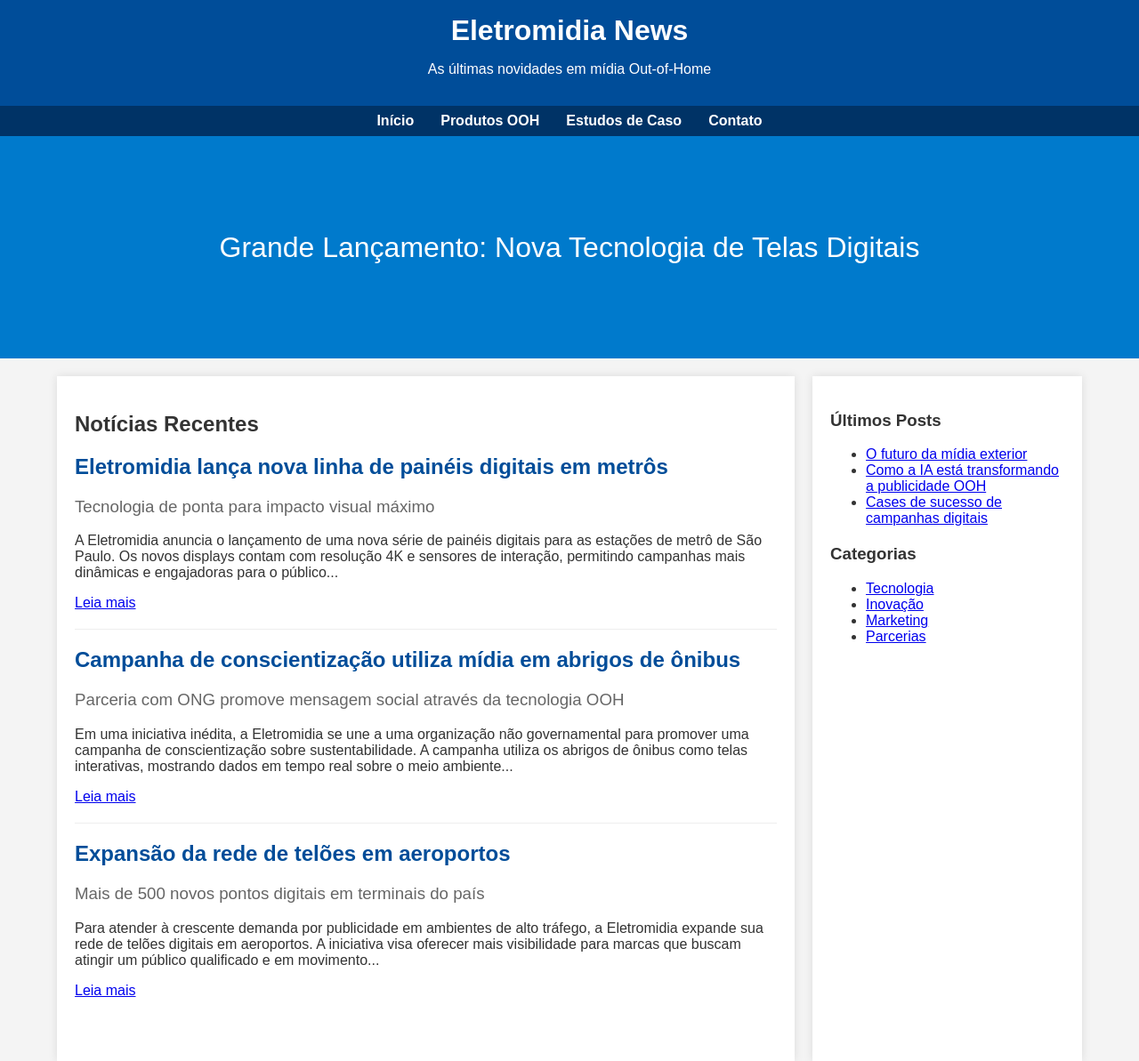
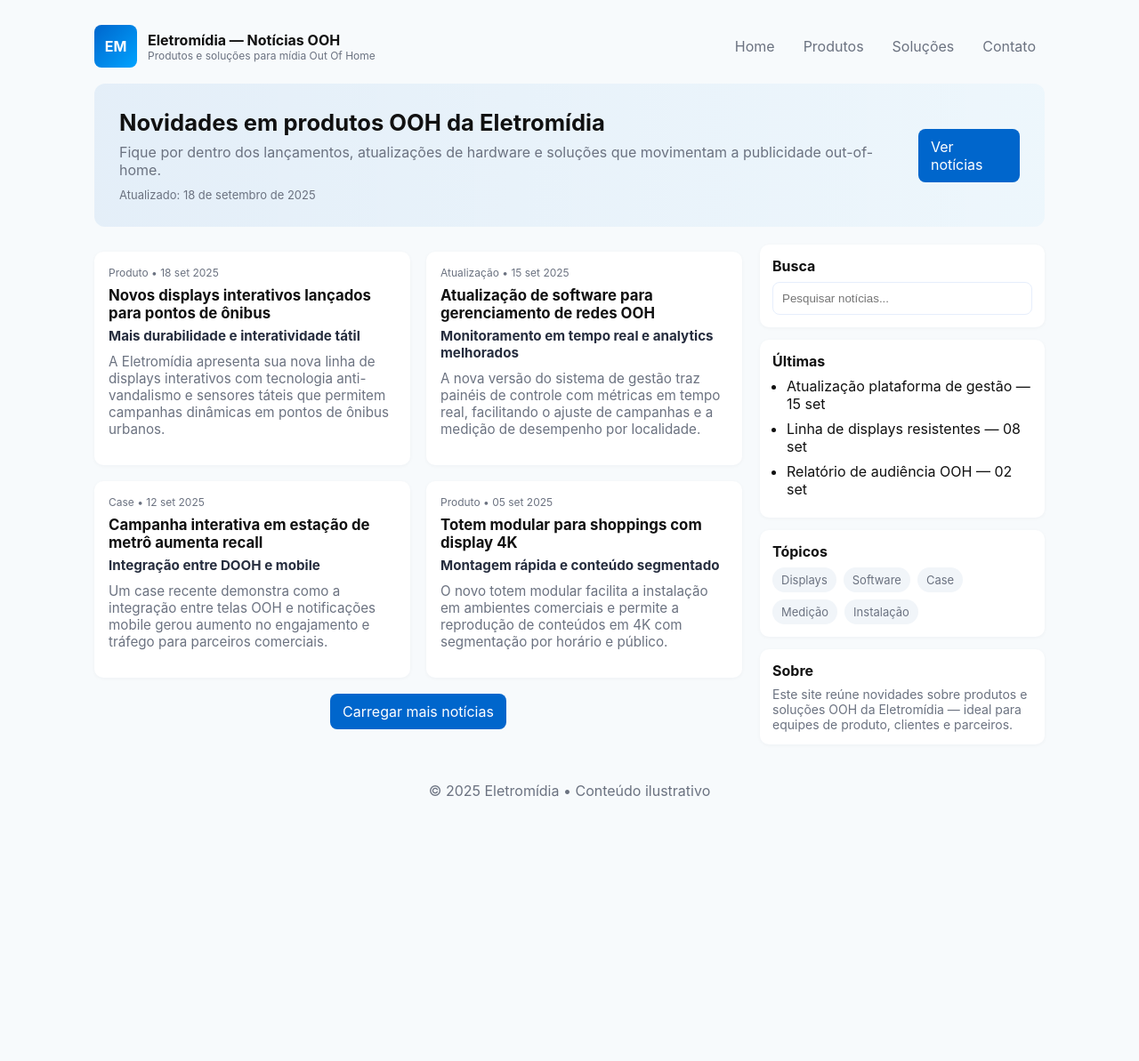
Before and after one commit to gabriel-esperidiao/site-eletromidia, a plain HTML site: page index.html in a window 1280 px wide. Shown: the top 1193 px of the page at 89% size. After the commit the page ends 959 px from the top, so only its background shows below. Drawn offline with Linux system fonts and the light colour scheme.

Commit message:
Update index.html

```diff
--- a/index.html
+++ b/index.html
@@ -1,197 +1,171 @@
-<!DOCTYPE html>
-<html lang="pt-br">
+<!doctype html>
+<html lang="pt-BR">
 <head>
-    <meta charset="UTF-8">
-    <meta name="viewport" content="width=device-width, initial-scale=1.0">
-    <title>Notícias OOH - Eletromidia</title>
+  <meta charset="utf-8">
+  <meta name="viewport" content="width=device-width, initial-scale=1">
+  <title>Notícias OOH — Eletromidia</title>
   <style>
-        body {
-            font-family: Arial, sans-serif;
-            margin: 0;
-            padding: 0;
-            background-color: #f4f4f4;
-            color: #333;
+    :root{
+      --accent:#0066cc;
+      --muted:#6b7280;
+      --bg:#f7fafc;
+      --card:#ffffff;
+      --max:1100px;
+      font-family: Inter, ui-sans-serif, system-ui, -apple-system, "Segoe UI", Roboto, "Helvetica Neue", Arial;
     }
+    *{box-sizing:border-box}
+    body{margin:0;background:var(--bg);color:#111}
+    .container{max-width:var(--max);margin:28px auto;padding:0 16px}
 
-        .container {
-            width: 90%;
-            max-width: 1200px;
-            margin: 0 auto;
-            display: flex;
-            flex-wrap: wrap;
-            gap: 20px;
-        }
+    header.site-header{display:flex;align-items:center;justify-content:space-between;gap:16px}
+    .brand{display:flex;align-items:center;gap:12px}
+    .logo{width:48px;height:48px;background:linear-gradient(135deg,var(--accent),#00a3ff);border-radius:8px;display:flex;align-items:center;justify-content:center;color:white;font-weight:700}
+    nav.main-nav ul{list-style:none;padding:0;margin:0;display:flex;gap:12px}
+    nav.main-nav a{color:var(--muted);text-decoration:none;padding:8px 10px;border-radius:6px}
+    nav.main-nav a:hover{background:#eef6ff;color:var(--accent)}
 
-        header {
-            background-color: #004d99;
-            color: white;
-            padding: 1em 0;
-            text-align: center;
-        }
+    .hero{margin-top:18px;background:linear-gradient(90deg, rgba(0,102,204,0.08), rgba(0,163,255,0.04));border-radius:12px;padding:28px;display:flex;align-items:center;gap:24px}
+    .hero-content h1{margin:0;font-size:1.6rem}
+    .hero-content p{margin:8px 0 0;color:var(--muted)}
+    .hero-cta{margin-left:auto}
+    .btn{display:inline-block;padding:10px 14px;border-radius:8px;background:var(--accent);color:white;text-decoration:none}
 
-        header h1 {
-            margin: 0;
-        }
+    .layout{display:grid;grid-template-columns:1fr 320px;gap:20px;margin-top:20px}
 
-        nav {
-            background-color: #003366;
-            color: white;
-            padding: 0.5em 0;
-        }
+    .news-grid{display:grid;grid-template-columns:repeat(2,1fr);gap:18px}
+    article.card{background:var(--card);padding:16px;border-radius:10px;box-shadow:0 1px 4px rgba(16,24,40,0.04)}
+    .card .meta{font-size:12px;color:var(--muted);margin-bottom:8px}
+    .card h2{margin:6px 0 6px;font-size:1.05rem}
+    .card h3{margin:0;font-size:0.95rem;color:#0f172a;opacity:0.9}
+    .summary{color:var(--muted);margin-top:10px;font-size:0.95rem}
 
-        nav ul {
-            list-style-type: none;
-            padding: 0;
-            margin: 0;
-            display: flex;
-            justify-content: center;
-        }
+    aside.sidebar{position:relative}
+    .widget{background:var(--card);padding:14px;border-radius:10px;margin-bottom:14px;box-shadow:0 1px 4px rgba(16,24,40,0.04)}
+    .widget h4{margin:0 0 8px}
+    .recent-list li{margin-bottom:8px}
+    .tags{display:flex;flex-wrap:wrap;gap:8px}
+    .tag{background:#f1f5f9;padding:6px 10px;border-radius:999px;font-size:13px;color:var(--muted)}
 
-        nav ul li {
-            margin: 0 15px;
-        }
+    footer{margin:28px 0 60px;color:var(--muted);text-align:center}
 
-        nav ul li a {
-            color: white;
-            text-decoration: none;
-            font-weight: bold;
-        }
-
-        .banner {
-            width: 100%;
-            height: 250px;
-            background-color: #007acc;
-            color: white;
-            text-align: center;
-            line-height: 250px;
-            font-size: 2em;
-            margin-bottom: 20px;
-        }
-
-        main {
-            flex: 3;
-            background-color: #fff;
-            padding: 20px;
-            box-shadow: 0 0 10px rgba(0, 0, 0, 0.1);
-        }
-
-        .news-section {
-            margin-bottom: 30px;
-        }
-
-        .news-item {
-            border-bottom: 1px solid #eee;
-            padding-bottom: 20px;
-            margin-bottom: 20px;
-        }
-
-        .news-item:last-child {
-            border-bottom: none;
-        }
-
-        .news-item h2 {
-            color: #004d99;
-        }
-
-        .news-item h3 {
-            color: #666;
-            font-weight: normal;
-        }
-
-        aside {
-            flex: 1;
-            background-color: #fff;
-            padding: 20px;
-            box-shadow: 0 0 10px rgba(0, 0, 0, 0.1);
-        }
-
-        .sidebar-item {
-            margin-bottom: 20px;
-        }
-
-        footer {
-            width: 100%;
-            background-color: #003366;
-            color: white;
-            text-align: center;
-            padding: 1em 0;
-            margin-top: 20px;
+    @media (max-width:900px){
+      .layout{grid-template-columns:1fr}
+      .news-grid{grid-template-columns:1fr}
+      .hero{flex-direction:column;align-items:flex-start}
+      .hero-cta{margin-left:0}
     }
   </style>
 </head>
 <body>
-
-    <header>
-        <h1>Eletromidia News</h1>
-        <p>As últimas novidades em mídia Out-of-Home</p>
+  <div class="container">
+    <header class="site-header">
+      <div class="brand">
+        <div class="logo">EM</div>
+        <div>
+          <div style="font-weight:700">Eletromídia — Notícias OOH</div>
+          <div style="font-size:12px;color:var(--muted)">Produtos e soluções para mídia Out Of Home</div>
+        </div>
+      </div>
+      <nav class="main-nav" aria-label="Menu principal">
+        <ul>
+          <li><a href="#">Home</a></li>
+          <li><a href="#produtos">Produtos</a></li>
+          <li><a href="#solucoes">Soluções</a></li>
+          <li><a href="#contato">Contato</a></li>
+        </ul>
+      </nav>
     </header>
 
-    <nav>
-        <ul>
-            <li><a href="#">Início</a></li>
-            <li><a href="#">Produtos OOH</a></li>
-            <li><a href="#">Estudos de Caso</a></li>
-            <li><a href="#">Contato</a></li>
-        </ul>
-    </nav>
+    <section class="hero">
+      <div class="hero-content">
+        <h1>Novidades em produtos OOH da Eletromídia</h1>
+        <p>Fique por dentro dos lançamentos, atualizações de hardware e soluções que movimentam a publicidade out-of-home.</p>
+        <div style="margin-top:10px;font-size:13px;color:var(--muted)">Atualizado: 18 de setembro de 2025</div>
+      </div>
+      <div class="hero-cta">
+        <a class="btn" href="#noticias">Ver notícias</a>
+      </div>
+    </section>
 
-    <div class="banner">
-        Grande Lançamento: Nova Tecnologia de Telas Digitais
+    <div class="layout">
+      <main>
+        <section id="noticias" style="margin-top:8px">
+          <div class="news-grid">
+
+            <article class="card">
+              <div class="meta">Produto • 18 set 2025</div>
+              <h2>Novos displays interativos lançados para pontos de ônibus</h2>
+              <h3>Mais durabilidade e interatividade tátil</h3>
+              <p class="summary">A Eletromídia apresenta sua nova linha de displays interativos com tecnologia anti-vandalismo e sensores táteis que permitem campanhas dinâmicas em pontos de ônibus urbanos.</p>
+            </article>
+
+            <article class="card">
+              <div class="meta">Atualização • 15 set 2025</div>
+              <h2>Atualização de software para gerenciamento de redes OOH</h2>
+              <h3>Monitoramento em tempo real e analytics melhorados</h3>
+              <p class="summary">A nova versão do sistema de gestão traz painéis de controle com métricas em tempo real, facilitando o ajuste de campanhas e a medição de desempenho por localidade.</p>
+            </article>
+
+            <article class="card">
+              <div class="meta">Case • 12 set 2025</div>
+              <h2>Campanha interativa em estação de metrô aumenta recall</h2>
+              <h3>Integração entre DOOH e mobile</h3>
+              <p class="summary">Um case recente demonstra como a integração entre telas OOH e notificações mobile gerou aumento no engajamento e tráfego para parceiros comerciais.</p>
+            </article>
+
+            <article class="card">
+              <div class="meta">Produto • 05 set 2025</div>
+              <h2>Totem modular para shoppings com display 4K</h2>
+              <h3>Montagem rápida e conteúdo segmentado</h3>
+              <p class="summary">O novo totem modular facilita a instalação em ambientes comerciais e permite a reprodução de conteúdos em 4K com segmentação por horário e público.</p>
+            </article>
+
           </div>
 
-    <div class="container">
-        <main>
-            <section class="news-section">
-                <h2>Notícias Recentes</h2>
-
-                <article class="news-item">
-                    <h2>Eletromidia lança nova linha de painéis digitais em metrôs</h2>
-                    <h3>Tecnologia de ponta para impacto visual máximo</h3>
-                    <p>A Eletromidia anuncia o lançamento de uma nova série de painéis digitais para as estações de metrô de São Paulo. Os novos displays contam com resolução 4K e sensores de interação, permitindo campanhas mais dinâmicas e engajadoras para o público...</p>
-                    <a href="#">Leia mais</a>
-                </article>
-
-                <article class="news-item">
-                    <h2>Campanha de conscientização utiliza mídia em abrigos de ônibus</h2>
-                    <h3>Parceria com ONG promove mensagem social através da tecnologia OOH</h3>
-                    <p>Em uma iniciativa inédita, a Eletromidia se une a uma organização não governamental para promover uma campanha de conscientização sobre sustentabilidade. A campanha utiliza os abrigos de ônibus como telas interativas, mostrando dados em tempo real sobre o meio ambiente...</p>
-                    <a href="#">Leia mais</a>
-                </article>
-
-                <article class="news-item">
-                    <h2>Expansão da rede de telões em aeroportos</h2>
-                    <h3>Mais de 500 novos pontos digitais em terminais do país</h3>
-                    <p>Para atender à crescente demanda por publicidade em ambientes de alto tráfego, a Eletromidia expande sua rede de telões digitais em aeroportos. A iniciativa visa oferecer mais visibilidade para marcas que buscam atingir um público qualificado e em movimento...</p>
-                    <a href="#">Leia mais</a>
-                </article>
+          <div style="margin-top:18px;display:flex;gap:12px;align-items:center;justify-content:center">
+            <a href="#" class="btn">Carregar mais notícias</a>
+          </div>
         </section>
       </main>
 
-        <aside>
-            <section class="sidebar-item">
-                <h3>Últimos Posts</h3>
-                <ul>
-                    <li><a href="#">O futuro da mídia exterior</a></li>
-                    <li><a href="#">Como a IA está transformando a publicidade OOH</a></li>
-                    <li><a href="#">Cases de sucesso de campanhas digitais</a></li>
+      <aside class="sidebar">
+        <div class="widget">
+          <h4>Busca</h4>
+          <form onsubmit="event.preventDefault()">
+            <input type="search" placeholder="Pesquisar notícias..." style="width:100%;padding:10px;border-radius:8px;border:1px solid #e6eefc">
+          </form>
+        </div>
+
+        <div class="widget">
+          <h4>Últimas</h4>
+          <ul class="recent-list" style="padding-left:16px;margin:0">
+            <li>Atualização plataforma de gestão — 15 set</li>
+            <li>Linha de displays resistentes — 08 set</li>
+            <li>Relatório de audiência OOH — 02 set</li>
           </ul>
-            </section>
+        </div>
 
-            <section class="sidebar-item">
-                <h3>Categorias</h3>
-                <ul>
-                    <li><a href="#">Tecnologia</a></li>
-                    <li><a href="#">Inovação</a></li>
-                    <li><a href="#">Marketing</a></li>
-                    <li><a href="#">Parcerias</a></li>
-                </ul>
-            </section>
+        <div class="widget">
+          <h4>Tópicos</h4>
+          <div class="tags">
+            <span class="tag">Displays</span>
+            <span class="tag">Software</span>
+            <span class="tag">Case</span>
+            <span class="tag">Medição</span>
+            <span class="tag">Instalação</span>
+          </div>
+        </div>
+
+        <div class="widget">
+          <h4>Sobre</h4>
+          <p style="margin:0;color:var(--muted);font-size:14px">Este site reúne novidades sobre produtos e soluções OOH da Eletromídia — ideal para equipes de produto, clientes e parceiros.</p>
+        </div>
       </aside>
     </div>
 
     <footer>
-        <p>&copy; 2025 Eletromidia News. Todos os direitos reservados.</p>
+      © 2025 Eletromídia • Conteúdo ilustrativo
     </footer>
-
+  </div>
 </body>
 </html>
```
Lines whose indentation alone changed are shown as unchanged.
